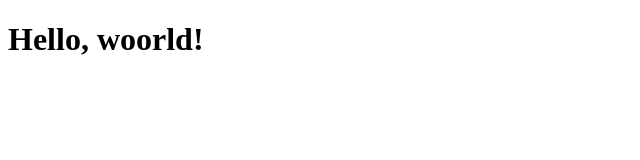
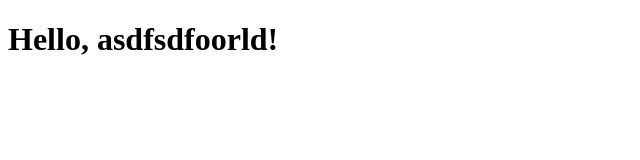
Before and after one commit to scnews-zz/testing, a plain HTML site: page index.html in a window 1280 px wide. Shown: the whole page, without its empty margins (0-640 px from the left). Drawn offline with Linux system fonts and the light colour scheme.

Commit message:
Update index.html

```diff
--- a/index.html
+++ b/index.html
@@ -7,6 +7,6 @@
   <meta name="description" content="" />
 </head>
 <body>
-  <h1>Hello, woorld!</h1>
+  <h1>Hello, asdfsdfoorld!</h1>
 </body>
 </html>
```
